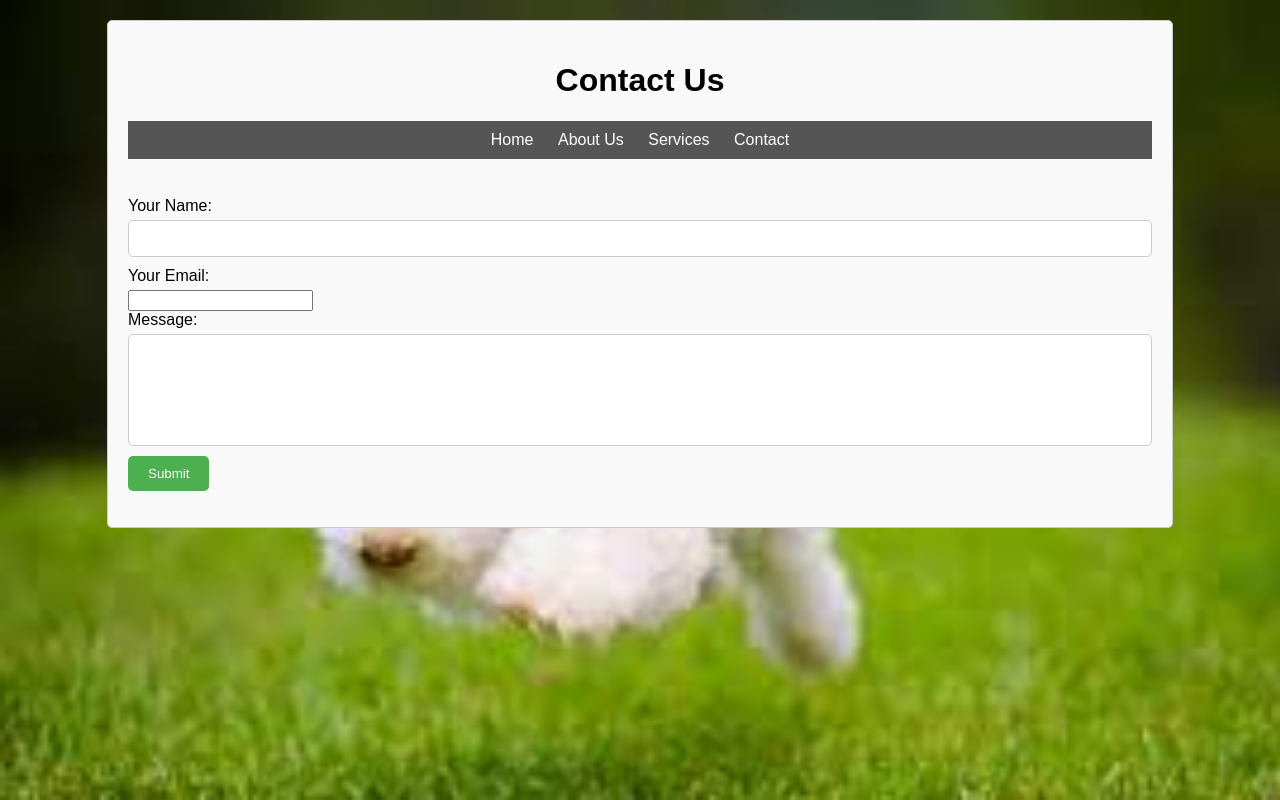
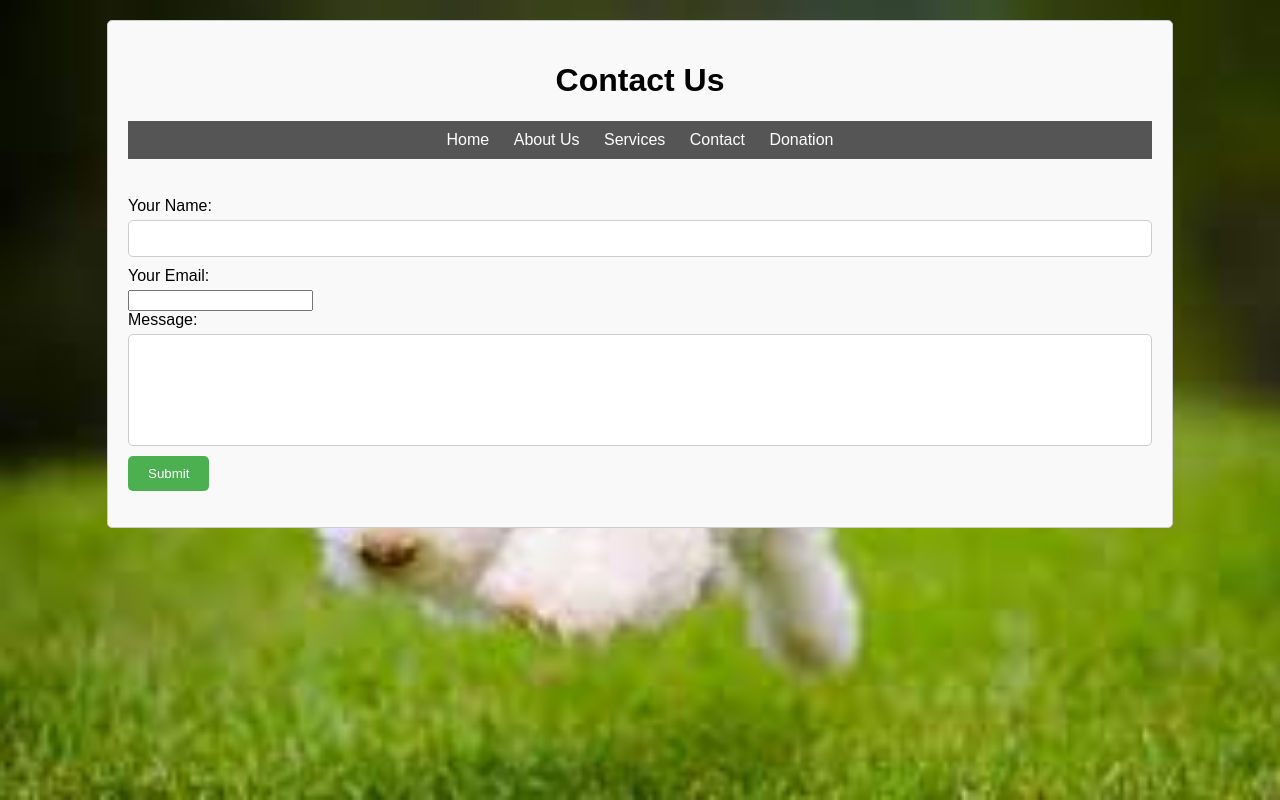
Before and after one commit to ajitbirajda/doghelpcenter, a plain HTML site: page contact us.html in a window 1280 px wide. Drawn offline with Linux system fonts and the light colour scheme.

Commit message:
Update contact us.html

```diff
--- a/contact us.html
+++ b/contact us.html
@@ -75,6 +75,7 @@
     <a href="abouts.html">About Us</a>
     <a href="services.html">Services</a>
     <a href="contact us.html">Contact</a>
+     <a href="donation.html">Donation</a>
 </nav><br>
   <form action="#" method="post">
     <label for="name">Your Name:</label>
```
